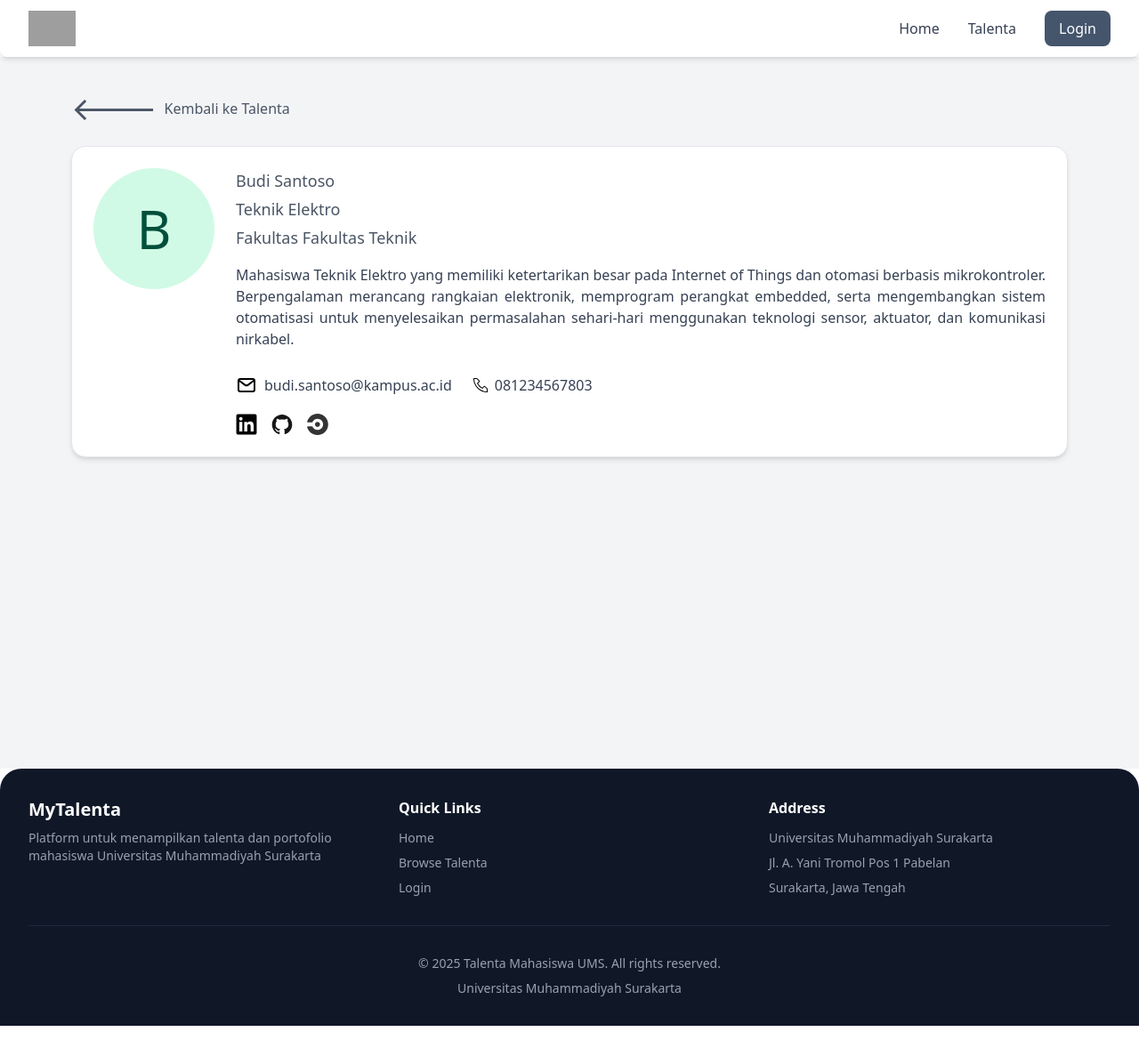
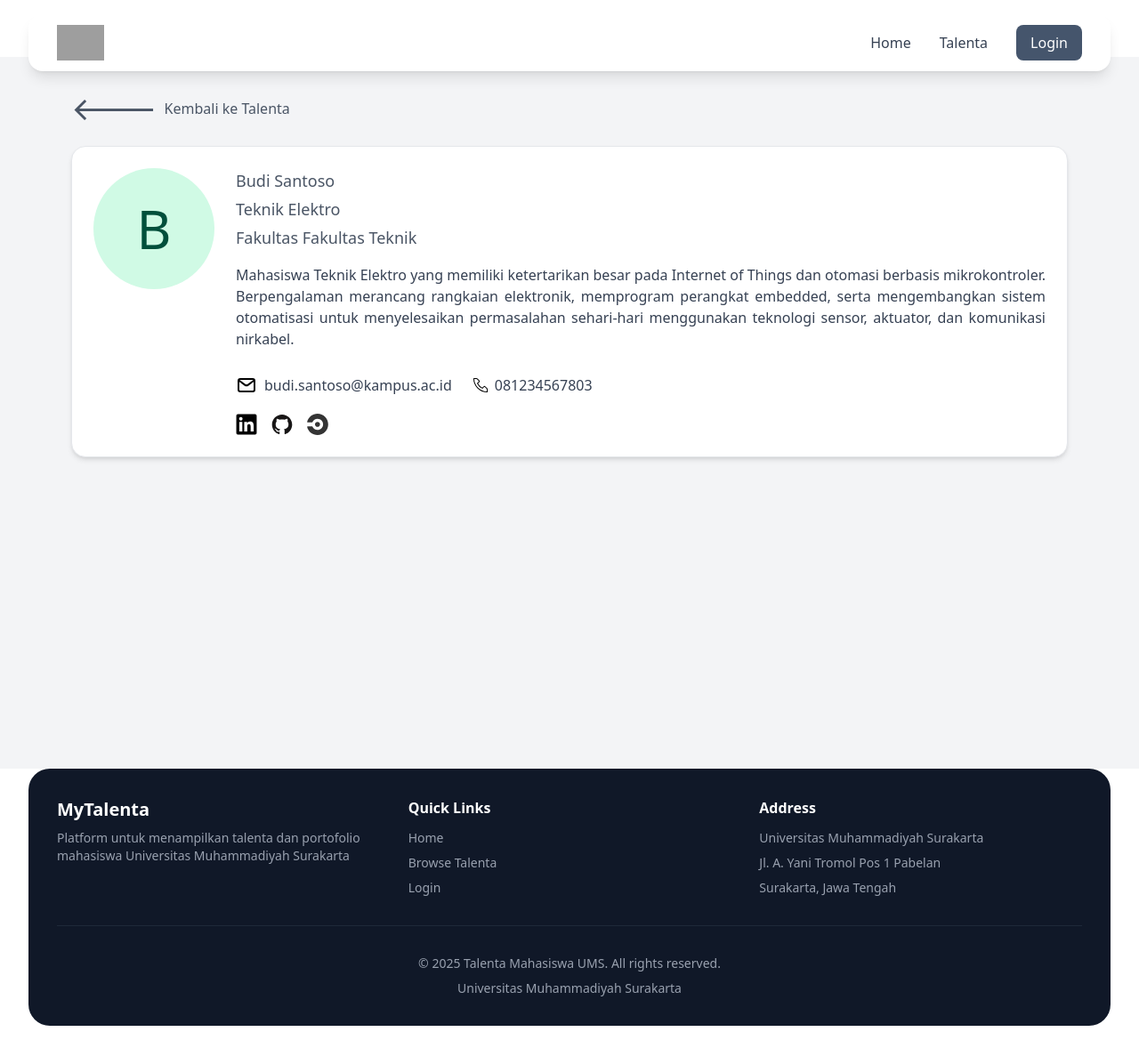
Before and after one commit to afrizalfikrii/aplikasi-talenta-mahasiswa-UMS, a React (Vite) app in the folder frontend/: page /talenta/21030155 in a window 1280 px wide. Shown: the whole page at 89% size. Built offline with nearby package versions, Linux system fonts and the light colour scheme; grey boxes are pictures that could not be loaded.

Commit message:
fix: ui navbar dan footer

```diff
--- a/frontend/src/component/layout/Footer.tsx
+++ b/frontend/src/component/layout/Footer.tsx
@@ -4,7 +4,7 @@ export default function Footer() {
   const currentYear = new Date().getFullYear();
 
   return (
-    <footer className="bg-gray-900 text-white mt-auto w-full rounded-t-3xl">
+    <footer className="bg-gray-900 text-white mt-auto mx-4 md:mx-8 mb-4 rounded-3xl">
       <div className="w-full px-4 sm:px-6 lg:px-8 py-8">
         <div className="hidden md:grid max-w-7xl mx-auto grid-cols-3 gap-8 mb-8 border-b border-gray-800 pb-8">
           <div>
--- a/frontend/src/component/layout/Navbar.tsx
+++ b/frontend/src/component/layout/Navbar.tsx
@@ -10,8 +10,8 @@ export default function Navbar() {
   };
 
   return (
-    <nav className="bg-white shadow-md sticky top-0 z-50 rounded-lg" >
-      <div className="max-w-7xl mx-auto px-4 sm:px-6 lg:px-8">
+    <nav className="sticky top-4 z-50 mx-4 md:mx-8">
+      <div className="bg-white shadow-lg rounded-2xl max-w-7xl mx-auto px-4 sm:px-6 lg:px-8">
         <div className="flex justify-between items-center h-16">
           {/* logo desktop */}
           <Link to="/" className="hidden md:flex items-center space-x-3">
```
